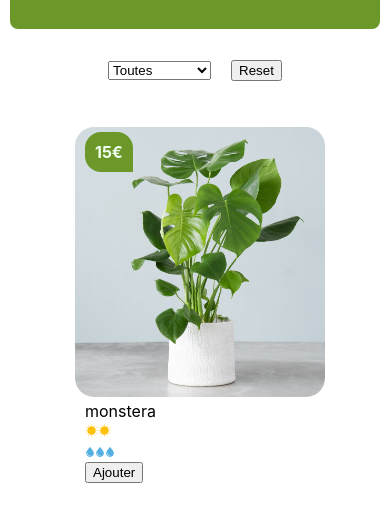
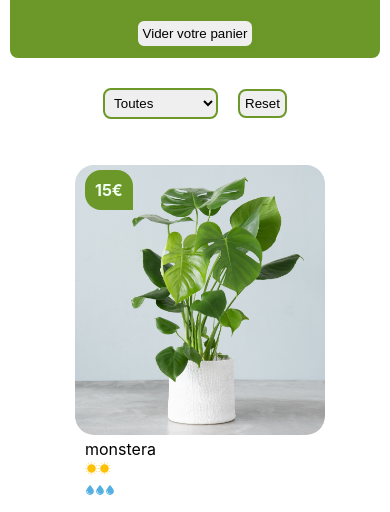
Before and after one commit to DavyHaYehoudi/Maison-des-plantes, a React app: page / in a window 390 px wide. Shown: the part 287-799 px from the top of the page. Built offline with nearby package versions, Linux system fonts and the light colour scheme.

Commit message:
responsive- reste Panier via REDUX

```diff
--- a/src/components/Articles.js
+++ b/src/components/Articles.js
@@ -7,6 +7,7 @@ import '../styles/articles.css'
 const Articles = () => {
 
     const[selected,setSelected]= useState('Toutes');
+
 
     const handleSelected = (e) => {
         setSelected(e.target.value)
@@ -28,16 +29,17 @@ const Articles = () => {
                 </select>
                 <input type='reset' onClick={handleReset}/>
             </div>
+
             <div className='listeArticles'>
                 {selected==='Toutes' ?
                 (plantList
                     .map(plant =>
-                        <Cards key={plant.id} plant={plant}/>))
+                        <Cards key={plant.id} plant={plant} />))
                         :
                     (plantList
                         .filter(element => element.category===selected)
                         .map(plant =>
-                        <Cards key={plant.id} plant={plant}/>
+                        <Cards key={plant.id} plant={plant} />
                     ))
                 }
             </div>
--- a/src/components/Cards.js
+++ b/src/components/Cards.js
@@ -1,10 +1,38 @@
-import React from 'react';
+import React,{useState} from 'react';
 import Light from './Light';
 import Water from './Water';
 import '../styles/cards.css'
 
 const Cards = ({plant}) => {
+
+    const[arrayData,setArrayData] = useState([]);
+
+    const handleAdd = () =>{
+        let data ={
+            name :plant.name,
+            price:plant.price
+        }
+        arrayData.push(data)
+        setArrayData(arrayData)
+
+
+    localStorage.setItem('liste',JSON.stringify(arrayData))
+
+    }
+
+    const handleClear =() => {
+        localStorage.clear()
+        setArrayData([])
+    }
+
+    // <button onClick={handleClear}>Vider votre panier</button>
+
+
+
+
     return (
+        <>
+
       <ul className='card'>
           <li>
                 <img className='imagePlante' src={plant.cover} alt={plant.cover} />
@@ -12,11 +40,12 @@ const Cards = ({plant}) => {
                     <li>{plant.name}</li>
                     <li><Light light={plant.light}/></li>
                     <li><Water water={plant.water} /></li>
-                    <li><span  className='price'>{plant.price}€</span></li>
-                    <button>Ajouter</button>
+                    <li><span  className='price'>{plant.price}€</span></li><br/>
+                    <button onClick={handleAdd}>Ajouter</button>
                 </ul>
           </li>
       </ul>
+      </>
     );
 };
 
--- a/src/components/Panier.js
+++ b/src/components/Panier.js
@@ -2,10 +2,16 @@ import React from 'react';
 import '../styles/panier.css'
 
 const Panier = () => {
+
+    const handleClear =() => {
+        localStorage.clear()
+    }
+
     return (
         <div className='panier-container'>
 
             <h1>VOTRE PANIER</h1>
+            <button onClick={handleClear}>Vider votre panier</button>
         </div>
     );
 };
--- a/src/styles/articles.css
+++ b/src/styles/articles.css
@@ -1,3 +1,8 @@
+.blocSelectReset{
+    text-align: center;
+    margin: 30px;
+    min-width: 1000px;
+}
 
 .listeArticles{
     display:flex;
@@ -6,11 +11,13 @@
     margin-top: 30px;
 }
 
-.blocSelectReset{
-    text-align: center;
-    margin: 30px;
-}
 
 #select{
     margin-right: 20px;
 }
+
+@media screen and (max-width:1500px){
+    .blocSelectReset{
+        min-width: 200px;
+    }
+}
--- a/src/styles/conteneur.css
+++ b/src/styles/conteneur.css
@@ -2,10 +2,9 @@
     display:flex;
     border-top:3px black solid;
     border-bottom:3px black solid;
-    /* padding: 30px; */
 }
 
-@media screen and (max-width:600px){
+@media screen and (max-width:700px){
     .conteneur{
         display: block;
 
--- a/src/styles/index.css
+++ b/src/styles/index.css
@@ -1,5 +1,4 @@
 body {
-  margin: 0;
   font-family: -apple-system, BlinkMacSystemFont, 'Segoe UI', 'Roboto', 'Oxygen',
     'Ubuntu', 'Cantarell', 'Fira Sans', 'Droid Sans', 'Helvetica Neue',
     sans-serif;
@@ -17,3 +16,22 @@ code {
 ul{
   list-style: none;
 }
+
+input,select,button{
+  cursor: pointer;
+  outline: none;
+  padding: 5px;
+  border: 2px solid  rgb(107, 152, 40);
+  border-radius: .5rem;
+}
+
+button{
+  box-shadow: 1px 1px 1px 1px rgba(107, 152, 40,.2);
+  transition: 300ms;
+}
+
+button:hover{
+  opacity: .9;
+  background-color: rgba(107, 152, 40,.5);
+  transform: scale(1.1);
+}
```
